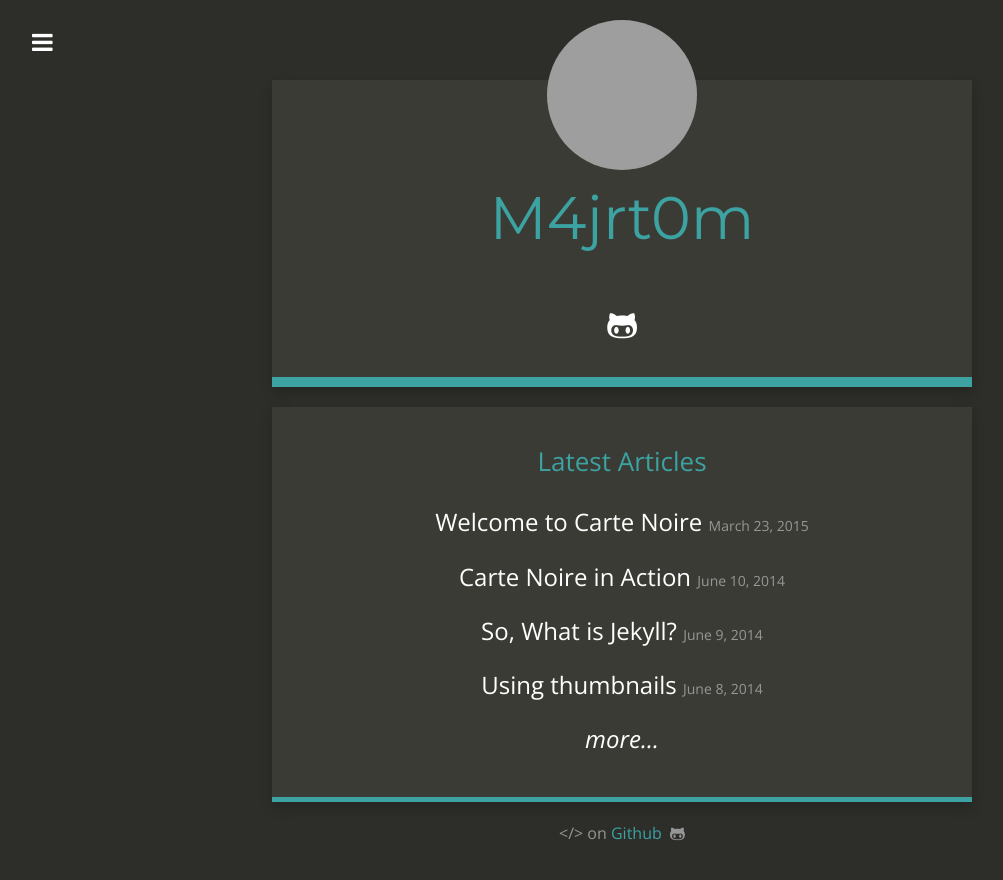
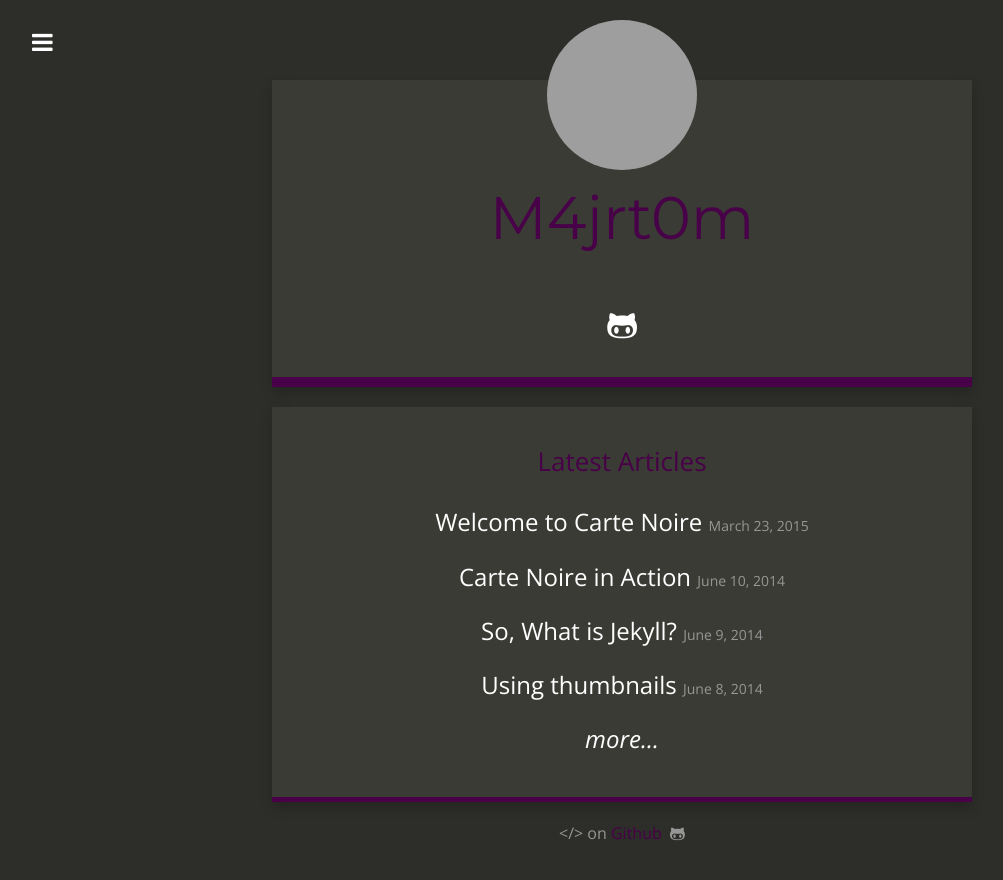
Before and after one commit to m4jrt0m/m4jrt0m.github.io, a Jekyll site: the page built from index.html, in a window 1280 px wide. Shown: the top 880 px of the page, without its empty margins (18-1021 px from the left). Built offline with Jekyll 4.4.1, drawn with Linux system fonts in a browser that asks for light colours; nearby versions of some CDN libraries; grey boxes are pictures that could not be loaded.

Commit message:
Changing colors

```diff
--- a/css/style.scss
+++ b/css/style.scss
@@ -54,7 +54,7 @@
 }
 
 a, a:active {
-	color: $light-blue;
+	color: $medium-purple;
 	text-decoration: none;
 }
 
@@ -135,7 +135,7 @@
 	padding-right: 30px;
 	margin-top: 20px;
 	box-shadow: 0px 0px 0px 0px, 0px 6px 12px rgba(0, 0, 0, 0.2);
-	border-bottom: 5px solid $light-blue;
+	border-bottom: 5px solid $medium-purple;
 }
 
 #my-menu {
@@ -149,7 +149,7 @@
 	}
 
 	a:hover {
-		color: $light-blue;
+		color: $medium-purple;
 	}
 
 	.pages {
@@ -252,12 +252,12 @@
 	}
 
 	.content-panel:nth-of-type(1) {
-		border-bottom: 10px solid $light-blue;
+		border-bottom: 10px solid $medium-purple;
 	}
 
 	.author-header {
 		font-family: 'Montserrat', sans-serif;
-		color: $light-blue;
+		color: $medium-purple;
 		margin-top: 0px;
 		padding-top: 15px;
 		font-size: 30px;
@@ -307,7 +307,7 @@
 
 		h2 {
 			margin-bottom: 30px;
-			color: $light-blue;
+			color: $medium-purple;
 			font-size: 26px;
 		}
 
@@ -347,7 +347,7 @@
 		}
 
 		a:hover {
-			color: $light-blue;
+			color: $medium-purple;
 		}
 	}
 
@@ -374,7 +374,7 @@
 		}
 
 		a:hover {
-			color: $light-blue;
+			color: $medium-purple;
 		}
 
 		ul {
@@ -477,7 +477,7 @@
 		}
 
 		a:hover {
-			color: $light-blue;
+			color: $medium-purple;
 		}
 
 		h4 {
@@ -700,7 +700,7 @@
 				}
 
 				a:hover {
-					color: $light-blue;
+					color: $medium-purple;
 				}
 
 			}
@@ -810,7 +810,7 @@
 		margin-top: 30px;
 
 		a {
-			color: $light-blue;
+			color: $medium-purple;
 		}
 	}
 
@@ -852,8 +852,8 @@
 }
 
 .btn-categories {
-	background-color: $light-blue;
-	border-color: $light-blue;
+	background-color: $medium-purple;
+	border-color: $medium-purple;
 	color: $white;
 	&:hover {
 		background-color: $dark-blue;
@@ -873,10 +873,10 @@
 }
 
 .dropdown-menu {
-	background-color: $light-blue;
+	background-color: $medium-purple;
 	color: $white;
 	> li > a {
-		background-color: $light-blue;
+		background-color: $medium-purple;
 		color: $white;
 		&:hover {
 			background-color: $dark-blue;
```
